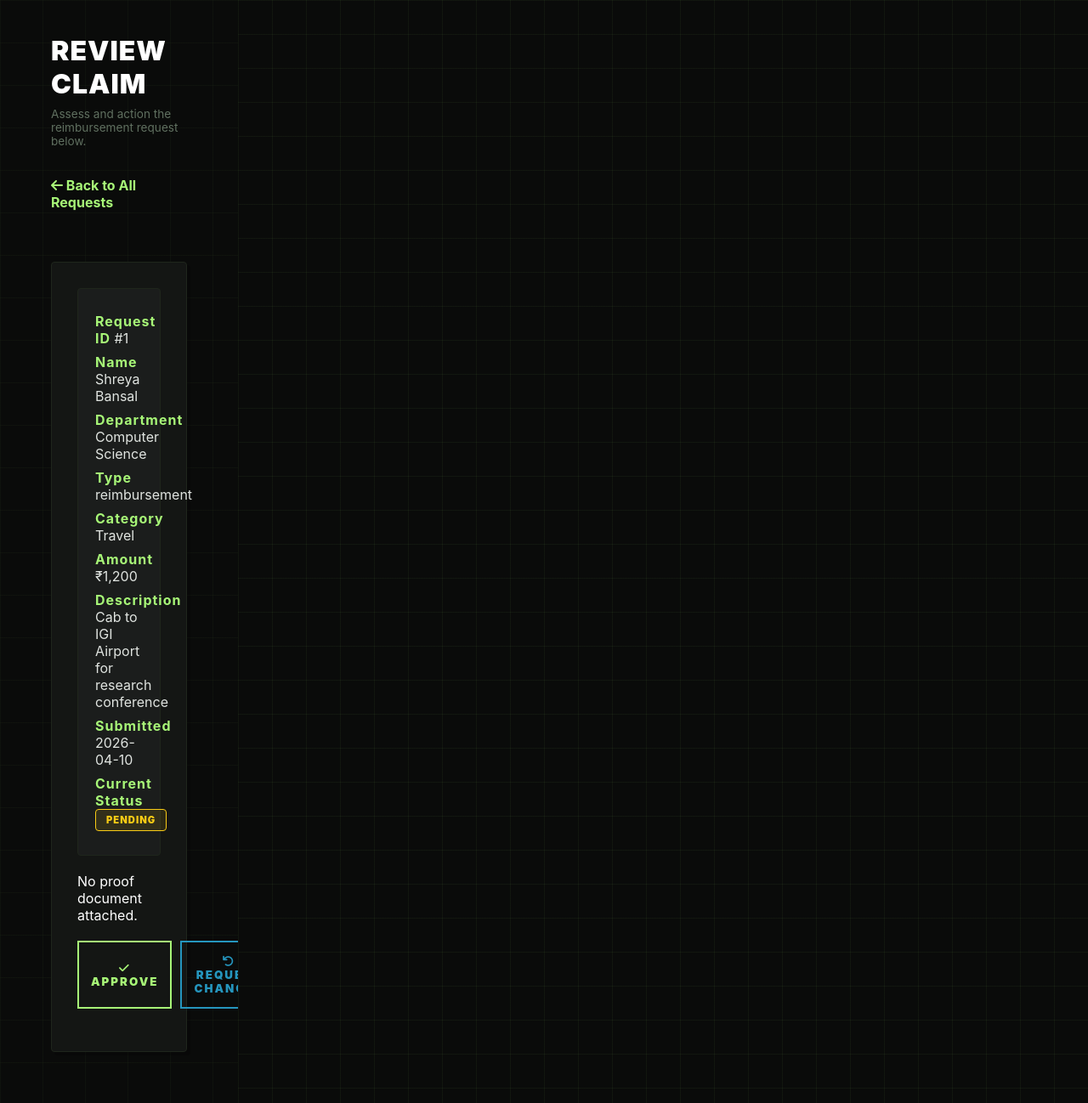
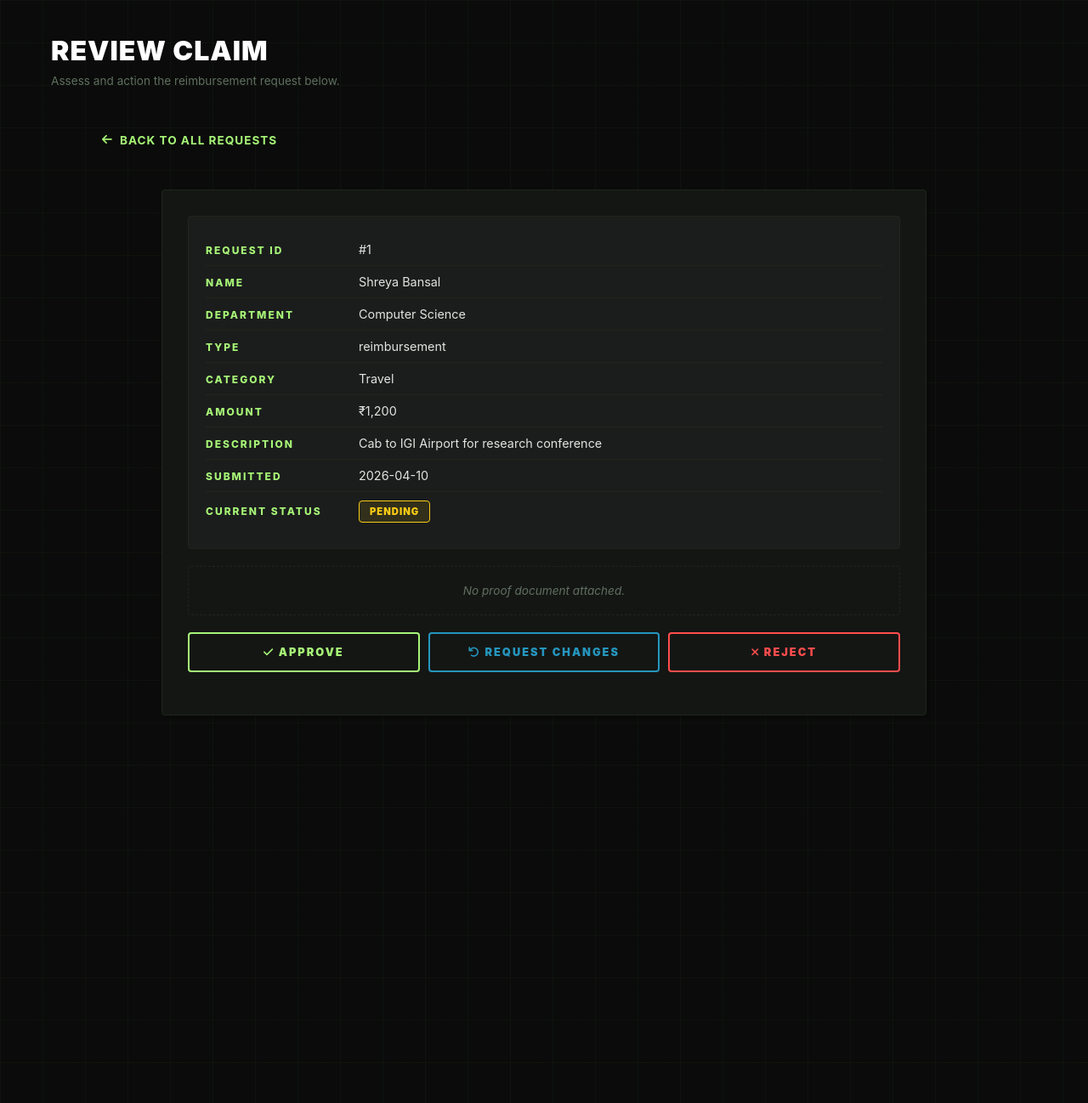
Before and after one commit to shreyabansal-sb/reimbify, a Flask app: page /admin/review/1 in a window 1280 px wide. Shown: the whole page at 85% size. Run offline with Flask 3, Linux system fonts and the light colour scheme; the visitor is signed in with stand-in values (Sample User, id 1); data comes from the database, SQL or seed files in the repository.

Commit message:
Update style.css

```diff
--- a/static/style.css
+++ b/static/style.css
@@ -318,6 +318,15 @@ body.dashboard-layout {
     overflow: hidden;
 }
 
+/* FIX: Pages without a sidebar (e.g. review page) — collapse to single column */
+body.dashboard-layout.no-sidebar {
+    grid-template-columns: 1fr;
+}
+
+body.dashboard-layout.no-sidebar .sidebar {
+    display: none;
+}
+
 
 /* --- SIDEBAR (identical for student, club & admin) --- */
 .sidebar {
@@ -1196,7 +1205,7 @@ body.dashboard-layout {
    17. REVIEW PAGE
    -------------------------------------------------------------------------- */
 .review-container {
-    max-width: 700px;
+    max-width: 900px;
     margin: 40px auto;
     background: var(--card-bg);
     border: 1px solid var(--border-dim);
@@ -1227,7 +1236,7 @@ body.dashboard-layout {
 }
 
 .claim-details p {
-    margin: 8px 0;
+    margin: 0;
     color: var(--text-light);
 }
 
@@ -1481,3 +1490,130 @@ body.dashboard-layout {
         letter-spacing: 6px;
     }
 }
+
+
+/* --------------------------------------------------------------------------
+   17b. REVIEW PAGE — Additional Styles
+   Ensures review_request.html is fully themed to match the site.
+   -------------------------------------------------------------------------- */
+
+/* Back link within the review scroll area */
+.dashboard-scroll-container .back {
+    color: var(--neon);
+    text-decoration: none;
+    font-weight: 700;
+    display: inline-flex;
+    align-items: center;
+    gap: 8px;
+    margin: 20px 60px 10px 60px;
+    font-size: 0.85rem;
+    text-transform: uppercase;
+    letter-spacing: 1px;
+    transition: all 0.3s ease;
+}
+
+.dashboard-scroll-container .back:hover {
+    text-shadow: 0 0 10px var(--neon);
+    color: var(--text-white);
+}
+
+/* Claim details — label/value pairs */
+.claim-details p {
+    display: flex;
+    justify-content: flex-start;
+    align-items: baseline;
+    gap: 20px;
+    padding: 10px 0;
+    border-bottom: 1px solid var(--border-dim);
+    font-size: 0.9rem;
+    color: var(--text-light);
+    word-break: break-word;
+}
+
+.claim-details p:last-child {
+    border-bottom: none;
+}
+
+.claim-details b {
+    color: var(--neon);
+    font-size: 0.75rem;
+    text-transform: uppercase;
+    letter-spacing: 2px;
+    font-weight: 800;
+    min-width: 160px;
+    max-width: 160px;
+    flex-shrink: 0;
+}
+
+/* No-bill text — standalone (outside .request-card) */
+.review-container .no-bill {
+    font-size: 0.85rem;
+    color: var(--text-dim);
+    font-style: italic;
+    text-align: center;
+    padding: 20px;
+    border: 1px dashed var(--border-dim);
+    border-radius: var(--radius);
+    margin-bottom: 15px;
+}
+
+/* Admin comment — standalone (outside .request-card) */
+.review-container .admin-comment,
+.review-container .request-card .admin-comment {
+    background: rgba(250, 204, 21, 0.06);
+    border-left: 3px solid var(--yellow);
+    padding: 14px 18px;
+    font-style: italic;
+    color: var(--yellow);
+    font-size: 0.85rem;
+    border-radius: 0 var(--radius) var(--radius) 0;
+    line-height: 1.5;
+}
+
+.review-container .admin-comment i {
+    margin-right: 6px;
+}
+
+.review-container .admin-comment strong {
+    color: var(--yellow);
+    text-transform: uppercase;
+    letter-spacing: 1px;
+    font-size: 0.75rem;
+}
+
+/* Proof image — enhanced frame */
+.review-container #proof {
+    border-radius: var(--radius);
+    background: var(--bg-dark);
+    padding: 4px;
+}
+
+/* Buttons — hover glow refinement */
+.buttons button {
+    border-radius: var(--radius);
+    font-size: 0.8rem;
+}
+
+/* Change/Reject boxes — submit buttons */
+.changes-box button,
+.reject-box button {
+    border-radius: var(--radius);
+    width: 100%;
+}
+
+.changes-box button:hover {
+    box-shadow: 0 0 15px rgba(37, 150, 190, 0.5);
+}
+
+.reject-box button:hover {
+    box-shadow: 0 0 15px rgba(255, 77, 77, 0.5);
+}
+
+/* Empty state inside review container */
+.review-container .empty-state {
+    margin-top: 20px;
+    display: flex;
+    align-items: center;
+    justify-content: center;
+    gap: 10px;
+}
```
